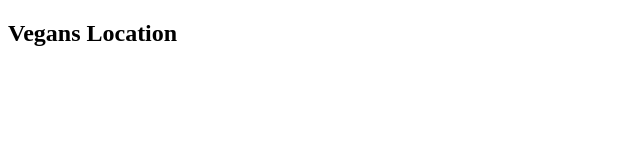
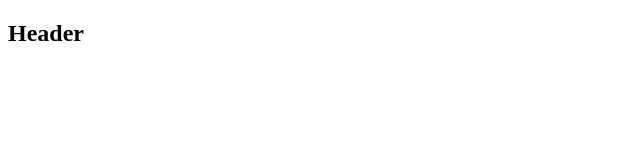
Before and after one commit to coatceatl/node_react_mongo_location, a React app: page / in a window 1280 px wide. Shown: the top 160 px of the page, without its empty margins (0-640 px from the left). Built offline with nearby package versions, Linux system fonts and the light colour scheme.

Commit message:
adds react-router-dom and refactored component App

```diff
--- a/package.json
+++ b/package.json
@@ -13,7 +13,8 @@
     "body-parser": "^1.18.2",
     "express": "^4.16.3",
     "react": "^16.3.2",
-    "react-dom": "^16.3.2"
+    "react-dom": "^16.3.2",
+    "react-router-dom": "^4.2.2"
   },
   "devDependencies": {
     "babel-core": "^6.26.3",
--- a/src/App.jsx
+++ b/src/App.jsx
@@ -1,10 +1,22 @@
 import React, { Component } from 'react';
+import {
+  BrowserRouter,
+  Route
+} from 'react-router-dom';
+
+const Header = () => <h2>Header</h2>
+const Dashboard = () => <h2>Dashboard</h2>
+
 
 class App extends Component {
   render() {
     return (
       <div>
-        <h2>Vegans Location</h2>
+        <BrowserRouter>
+          <div>
+            <Route path='/' component={Header} />
+          </div>
+        </BrowserRouter>
       </div>
     );
   }
```
Also changed, not shown: 2 other files (tests, documents, lock files or other folders).
